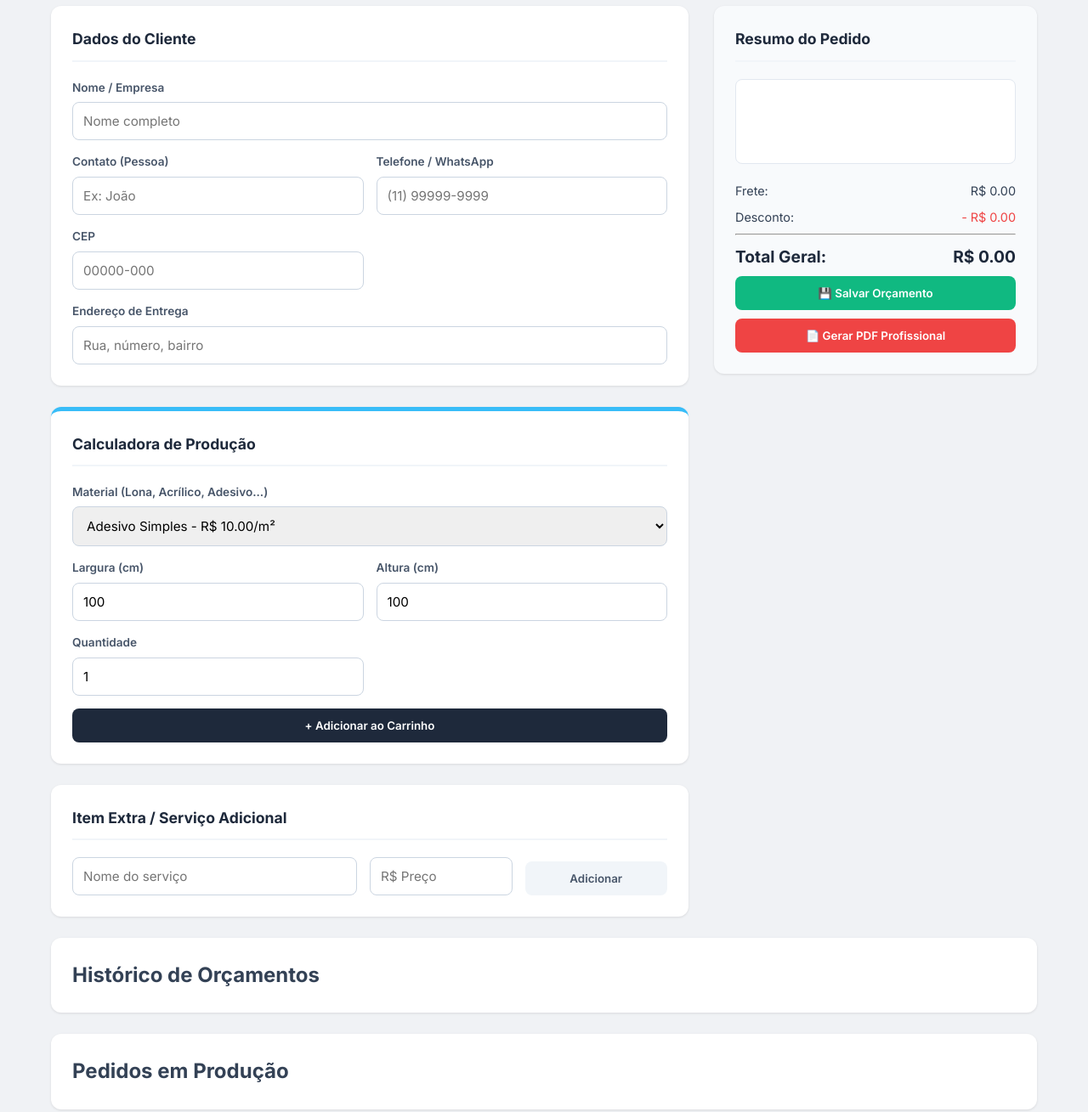
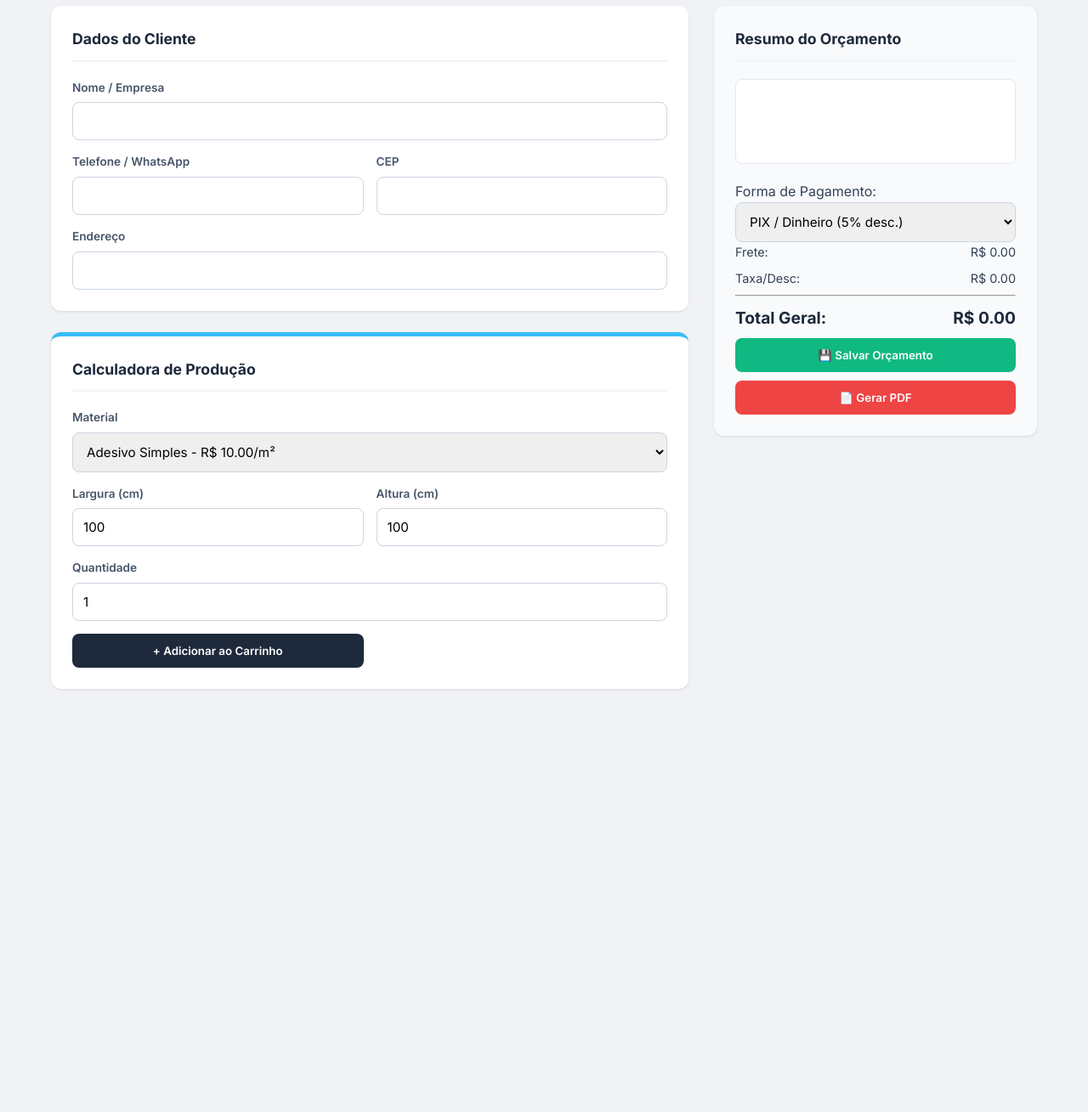
Before and after one commit to prestigecvisual/Apppedidos, a plain HTML site: page index.html in a window 1280 px wide. Shown: the part 280-1589 px from the top of the page at 85% size. After the commit the page ends 1166 px from the top, so only its background shows below. Drawn offline with nearby package versions, Linux system fonts and the light colour scheme.

Commit message:
Update index.html

```diff
--- a/index.html
+++ b/index.html
@@ -4,10 +4,8 @@
   <meta charset="UTF-8">
   <meta name="viewport" content="width=device-width, initial-scale=1.0">
   <title>Prestige Comunicação Visual - Sistema de Pedidos</title>
-
   <link rel="stylesheet" href="css/style.css">
   <link href="https://fonts.googleapis.com/css2?family=Inter:wght@400;600;700&display=swap" rel="stylesheet">
-
   <script src="js/db.js"></script>
   <script src="https://cdnjs.cloudflare.com/ajax/libs/jspdf/2.5.1/jspdf.umd.min.js"></script>
   <script src="js/app.js" defer></script>
@@ -22,14 +20,13 @@
         <p>Rua Brasil, 304 - São Bernardo do Campo - SP</p>
       </div>
       <div class="orcamento-badge">
-        <span>Orçamento Nº</span>
+        <span>Orçamento Ref.</span>
         <strong id="numeroOrcamento">0</strong>
       </div>
     </div>
   </header>
 
   <main class="container">
-
     <section id="dashboard" class="dashboard-grid">
       <div class="db-card">
         <span class="db-title">Orçamentos</span>
@@ -46,124 +43,58 @@
     </section>
 
     <div class="content-layout">
-
       <div class="form-column">
-
-        <section id="cliente" class="card">
-          <div class="card-header">
-            <h2>Dados do Cliente</h2>
-          </div>
+        <section class="card">
+          <div class="card-header"><h2>Dados do Cliente</h2></div>
           <div class="grid-form">
-            <div class="input-group full">
-              <label>Nome / Empresa</label>
-              <input type="text" id="clienteNome" placeholder="Nome completo">
-            </div>
-            <div class="input-group">
-              <label>Contato (Pessoa)</label>
-              <input type="text" id="clienteContato" placeholder="Ex: João">
-            </div>
-            <div class="input-group">
-              <label>Telefone / WhatsApp</label>
-              <input type="text" id="clienteTelefone" placeholder="(11) 99999-9999">
-            </div>
-            <div class="input-group">
-              <label>CEP</label>
-              <input type="text" id="clienteCEP" placeholder="00000-000">
-            </div>
-            <div class="input-group full">
-              <label>Endereço de Entrega</label>
-              <input type="text" id="clienteEndereco" placeholder="Rua, número, bairro">
-            </div>
+            <div class="input-group full"><label>Nome / Empresa</label><input type="text" id="clienteNome"></div>
+            <div class="input-group"><label>Telefone / WhatsApp</label><input type="text" id="clienteTelefone"></div>
+            <div class="input-group"><label>CEP</label><input type="text" id="clienteCEP"></div>
+            <div class="input-group full"><label>Endereço</label><input type="text" id="clienteEndereco"></div>
           </div>
         </section>
 
-        <section id="produtos" class="card highlight">
-          <div class="card-header">
-            <h2>Calculadora de Produção</h2>
-          </div>
+        <section class="card highlight">
+          <div class="card-header"><h2>Calculadora de Produção</h2></div>
           <div class="grid-form">
-            <div class="input-group full">
-              <label>Material (Lona, Acrílico, Adesivo...)</label>
-              <select id="produto"></select>
-            </div>
-            <div class="input-group">
-              <label>Largura (cm)</label>
-              <input type="number" id="largura" min="1" value="100">
-            </div>
-            <div class="input-group">
-              <label>Altura (cm)</label>
-              <input type="number" id="altura" min="1" value="100">
-            </div>
-            <div class="input-group">
-              <label>Quantidade</label>
-              <input type="number" id="quantidade" min="1" value="1">
-            </div>
-            <div class="input-group full btn-area">
-              <button class="btn-add" onclick="adicionarItem()">+ Adicionar ao Carrinho</button>
-            </div>
+            <div class="input-group full"><label>Material</label><select id="produto"></select></div>
+            <div class="input-group"><label>Largura (cm)</label><input type="number" id="largura" value="100"></div>
+            <div class="input-group"><label>Altura (cm)</label><input type="number" id="altura" value="100"></div>
+            <div class="input-group full"><label>Quantidade</label><input type="number" id="quantidade" value="1"></div>
+            <button class="btn-add full" onclick="adicionarItem()">+ Adicionar ao Carrinho</button>
           </div>
           <div id="resultado" class="feedback-area"></div>
-        </section>
-
-        <section id="produtoPersonalizado" class="card">
-          <div class="card-header">
-            <h3>Item Extra / Serviço Adicional</h3>
-          </div>
-          <div class="grid-form row">
-            <input type="text" id="novoProdutoNome" placeholder="Nome do serviço">
-            <input type="number" id="novoProdutoPreco" placeholder="R$ Preço" min="0">
-            <button class="btn-secundary" onclick="adicionarProdutoPersonalizado()">Adicionar</button>
-          </div>
         </section>
       </div>
 
       <div class="cart-column">
+        <section class="card cart-card">
+          <div class="card-header"><h2>Resumo do Orçamento</h2></div>
+          <div id="listaItens" class="item-list"></div>
 
-        <section id="carrinho" class="card cart-card">
-          <div class="card-header">
-            <h2>Resumo do Pedido</h2>
+          <div class="payment-area">
+            <label>Forma de Pagamento:</label>
+            <select id="formaPagamento" onchange="calcularTotais()">
+              <option value="pix">PIX / Dinheiro (5% desc.)</option>
+              <option value="debito">Débito (Valor Normal)</option>
+              <option value="credito_1x">Crédito à Vista</option>
+              <option value="credito_3x">Crédito até 3x (6% taxa)</option>
+              <option value="credito_5x">Crédito até 5x (7% taxa)</option>
+            </select>
           </div>
-          <div id="listaItens" class="item-list">
-            </div>
 
           <div class="cart-totals">
-            <div class="total-row">
-              <span>Frete:</span>
-              <span>R$ <span id="frete">0.00</span></span>
-            </div>
-            <div class="total-row">
-              <span>Desconto:</span>
-              <span class="discount-val">- R$ <span id="desconto">0.00</span></span>
-            </div>
+            <div class="total-row"><span>Frete:</span><span>R$ <span id="frete">0.00</span></span></div>
+            <div class="total-row"><span>Taxa/Desc:</span><span>R$ <span id="desconto">0.00</span></span></div>
             <hr>
-            <div class="total-row grand-total">
-              <span>Total Geral:</span>
-              <span>R$ <span id="totalGeral">0.00</span></span>
-            </div>
+            <div class="total-row grand-total"><span>Total Geral:</span><span>R$ <span id="totalGeral">0.00</span></span></div>
           </div>
 
-          <div class="action-buttons">
-            <button class="btn-save" onclick="salvarOrcamento()">💾 Salvar Orçamento</button>
-            <button id="gerarPDF" class="btn-pdf">📄 Gerar PDF Profissional</button>
-          </div>
+          <button class="btn-save" onclick="salvarOrcamento()">💾 Salvar Orçamento</button>
+          <button id="gerarPDF" class="btn-pdf">📄 Gerar PDF</button>
         </section>
-
       </div>
     </div>
-
-    <div class="history-layout">
-      <section id="orcamentos" class="card">
-        <h2>Histórico de Orçamentos</h2>
-        <div id="listaOrcamentos" class="history-list"></div>
-      </section>
-
-      <section id="pedidos" class="card">
-        <h2>Pedidos em Produção</h2>
-        <div id="listaPedidos" class="history-list"></div>
-      </section>
-    </div>
-
   </main>
-
 </body>
 </html>
```
